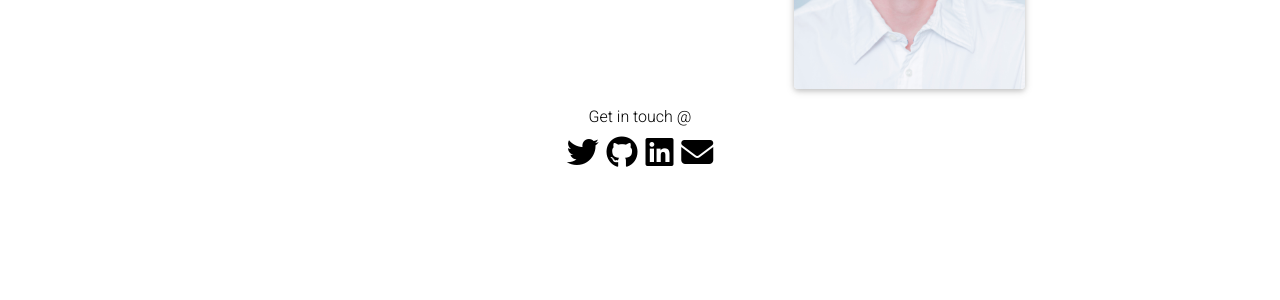
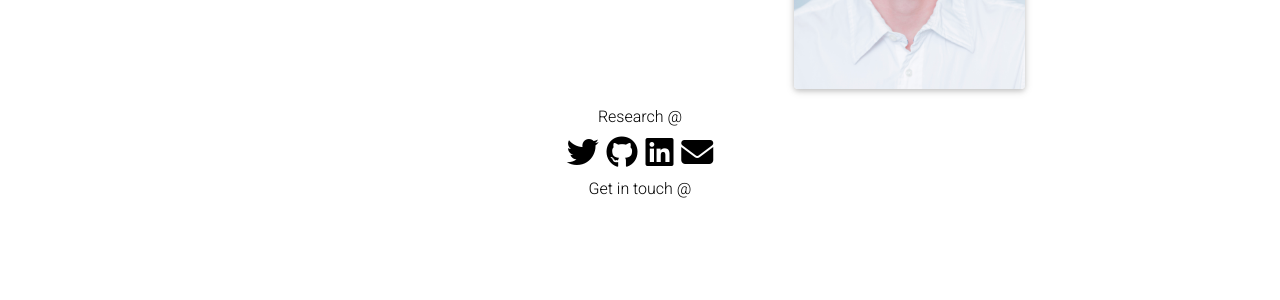
Before and after one commit to johanneskruse/johanneskruse.github.io, a Jekyll site: the page built from _pages/0_about.md, in a window 1280 px wide. Shown: the part 388-688 px from the top of the page. Built offline with Jekyll 4.4.1, drawn with Linux system fonts in a browser that asks for light colours; full-size pictures stand in for the smaller copies a plugin makes; comment, search, counter and statistics services are not loaded; a style sheet for code colours, icons or effects is not loaded.

Commit message:
add layout

```diff
--- a/_config.yml
+++ b/_config.yml
@@ -63,6 +63,12 @@ og_image: # The site-wide (default for all links) Open Graph preview image
 
 contact_note: >
   Get in touch @
+
+contact_note_research: >
+  Get in touch @
+
+contact_note_professional: >
+  Research @
 
 # Social links
 github_username: johanneskruse # your GitHub user name
--- a/_layouts/about.html
+++ b/_layouts/about.html
@@ -46,11 +46,21 @@ layout: default
     <div class="social">
 
       <div class="contact-note">
-        {{ site.contact_note }}
+        {{ site.contact_note_professional }}
       </div>
 
       <div class="contact-icons">
         {% include social_professional.html %}
+      </div>
+
+    </div>
+    {%- endif %}
+
+    {%- if page.social_research %}
+    <div class="social">
+
+      <div class="contact-note">
+        {{ site.contact_note_research }}
       </div>
 
       <div class="contact-icons">
```
Also changed, not shown: _pages/0_about.md (+1 -0 lines).
